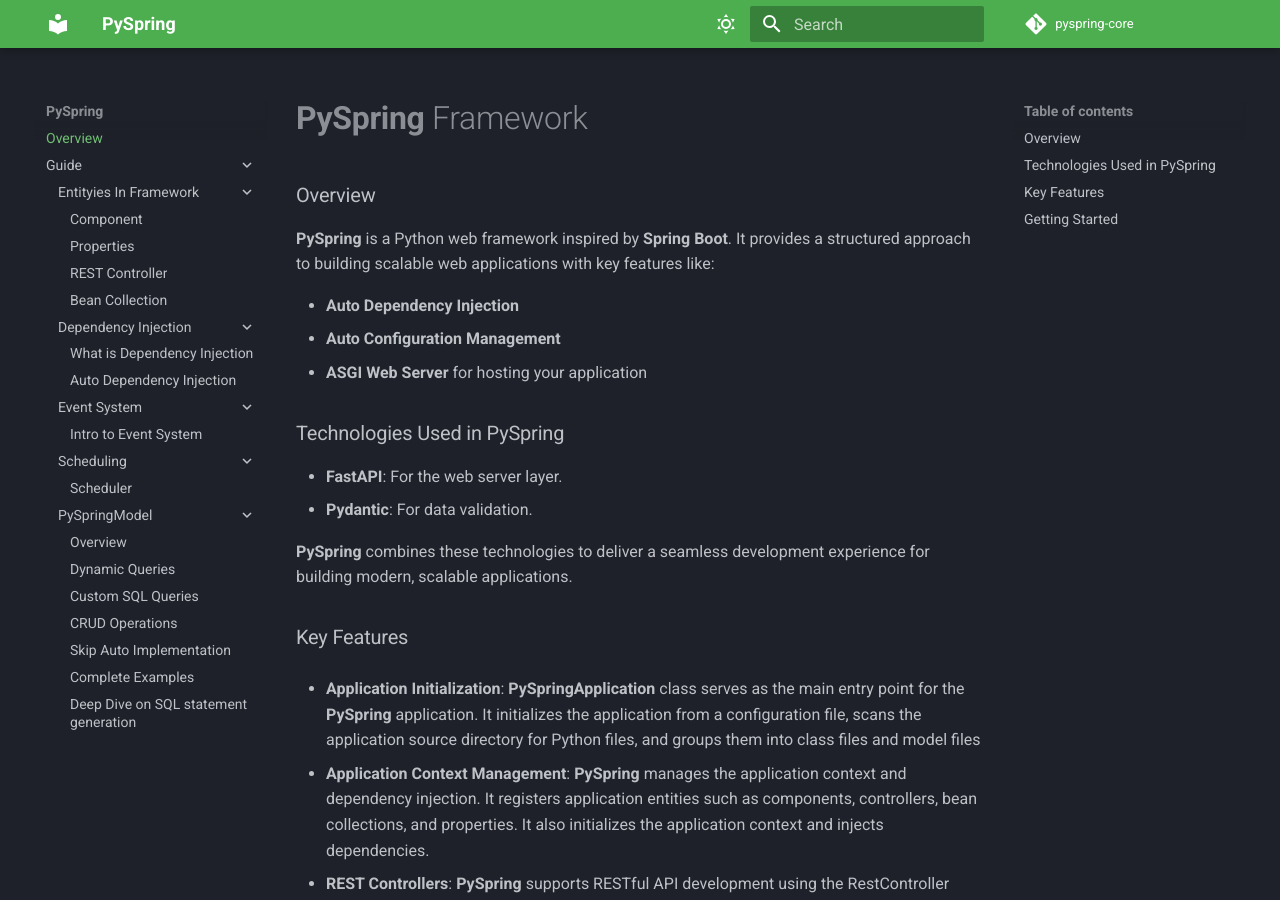
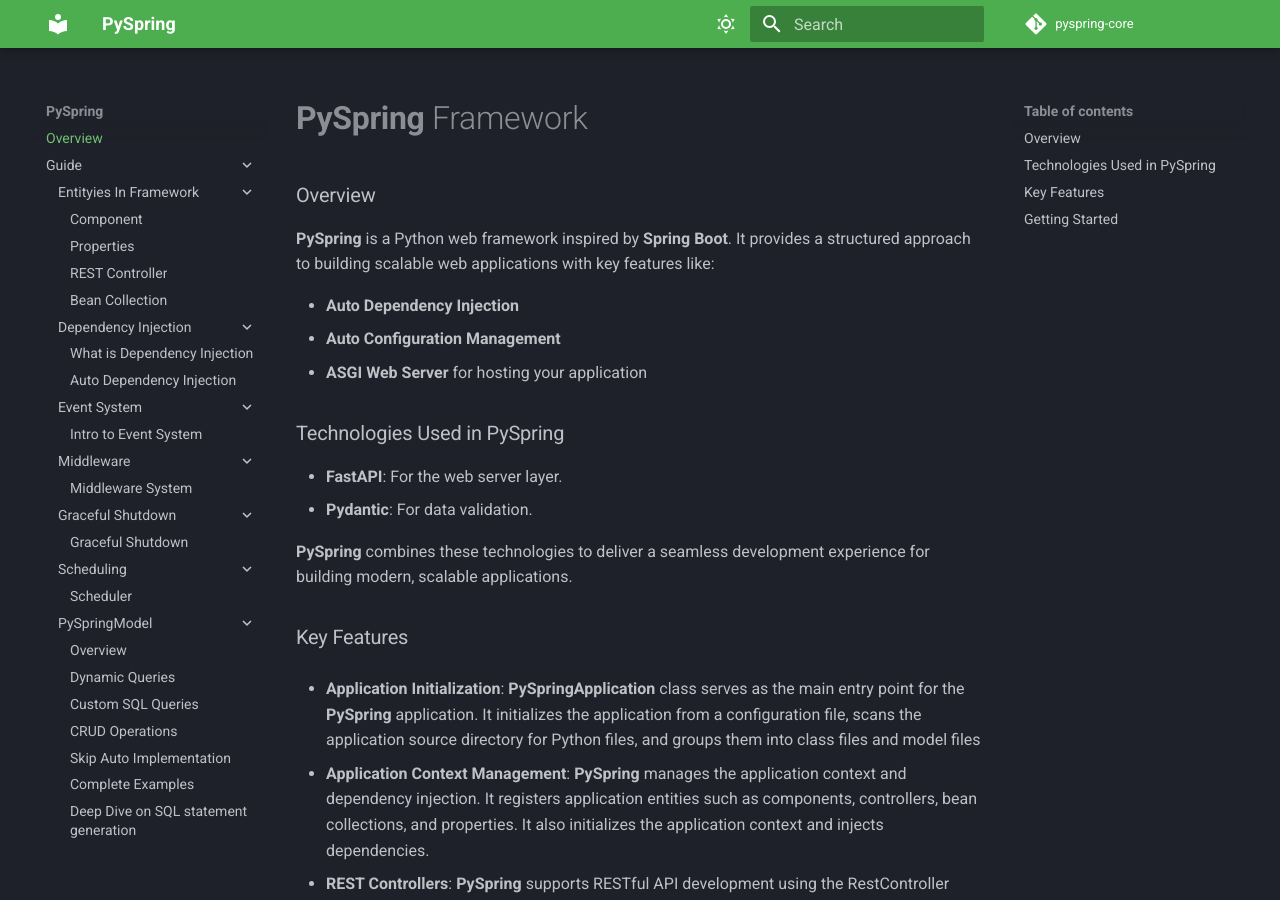
Before and after one commit to PythonSpring/pyspring-docs, an MkDocs documentation site: the page built from docs/index.md, in a window 1280 px wide and 900 px high. Built offline with MkDocs 1.6.1 and Material for MkDocs 9.7.7, drawn with Linux system fonts in a browser that asks for light colours; comment, search, counter and statistics services are not loaded.

Commit message:
docs: Add Middleware and Graceful Shutdown sections to documentation
- Introduced new navigation entries for Middleware and Graceful Shutdown in the documentation.
- Updated the mkdocs.yml file to include links to the respective guides for better accessibility and organization.

```diff
--- a/mkdocs.yml
+++ b/mkdocs.yml
@@ -41,6 +41,10 @@
           - Auto Dependency Injection: guide/dependency-injection/auto-deppendency-injection.md
       - Event System:
           - Intro to Event System: guide/event-system/index.md
+      - Middleware:
+          - Middleware System: guide/middleware/index.md
+      - Graceful Shutdown:
+          - Graceful Shutdown: guide/graceful-shutdown/index.md
       - Scheduling:
           - Scheduler: guide/scheduling/scheduler.md
       - PySpringModel:
```
